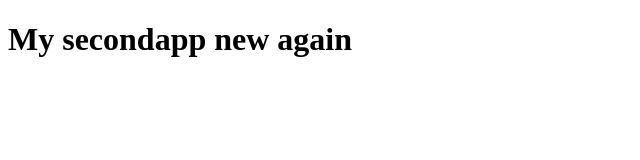
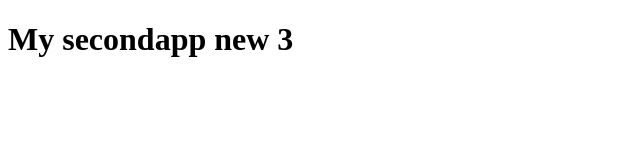
Before and after one commit to rohangsawant/Secondapp, a plain HTML site: page index.html in a window 1280 px wide. Shown: the whole page, without its empty margins (0-640 px from the left). Drawn offline with Linux system fonts and the light colour scheme.

Commit message:
Update index.html

```diff
--- a/index.html
+++ b/index.html
@@ -1,6 +1,6 @@
 <!DOCTYPE html>
 <html>
 <body>
-<h1>My secondapp new again</h1>
+<h1>My secondapp new 3</h1>
 </body>
 </html>
```
